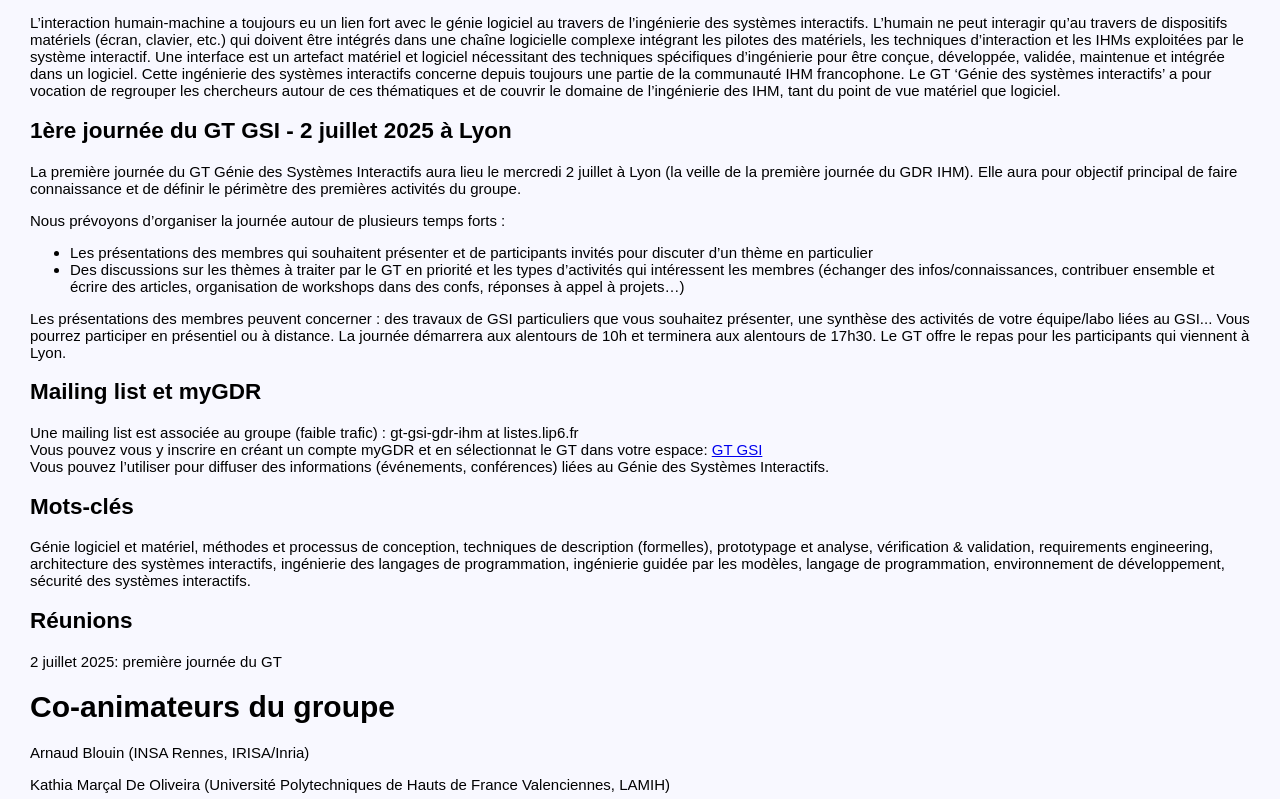
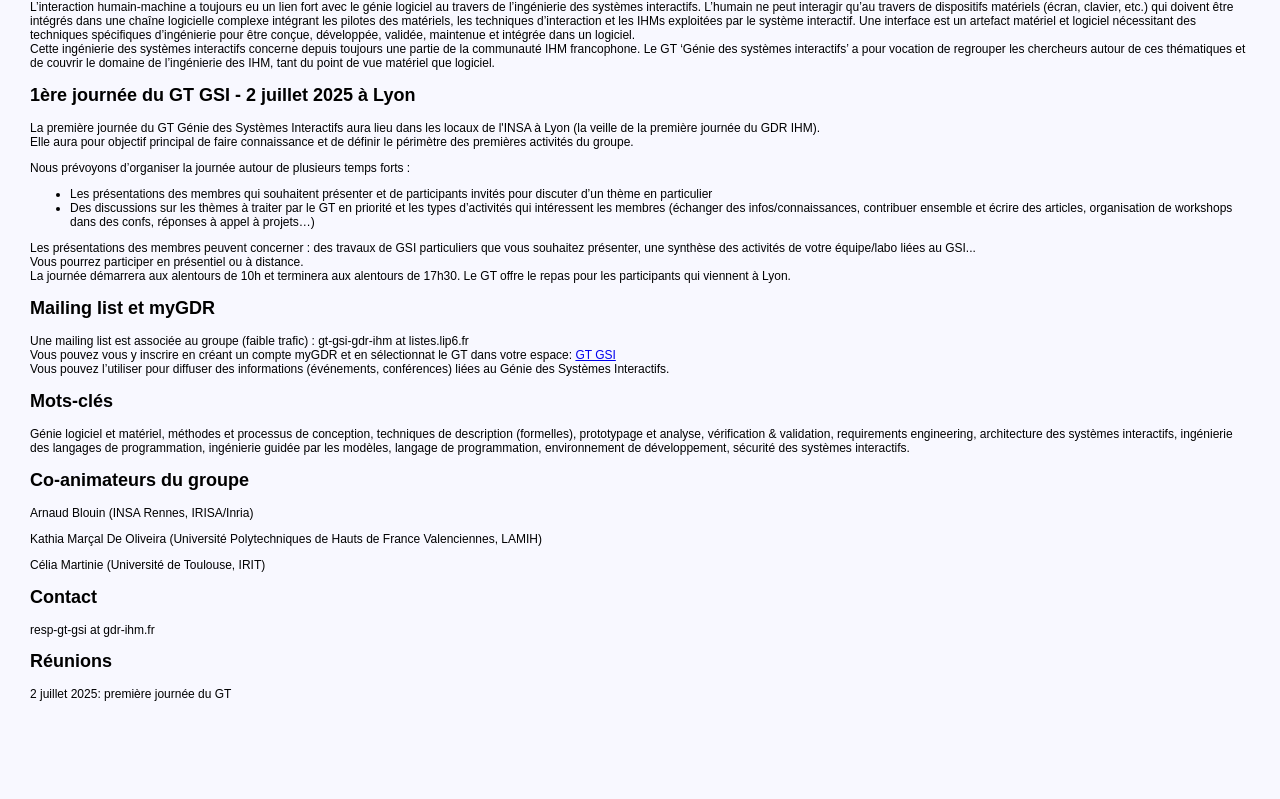
Before and after one commit to gt-gsi/gtgsi, a plain HTML site: page index.html in a window 1280 px wide. Shown: the part 60-859 px from the top of the page. After the commit the page ends 800 px from the top, so only its background shows below. Drawn offline with Linux system fonts and the light colour scheme.

Commit message:
Update index.html

```diff
--- a/index.html
+++ b/index.html
@@ -4,15 +4,15 @@
                 <title>GT Génie des Systèmes Interactifs</title>
             </head>
 
-<body style="background-color: ghostwhite;font-family:arial;font-size:15px;margin-left: 30px;margin-right: 30px">
+<body style="background-color: ghostwhite;font-family:arial;font-size:12px;margin-left: 30px;margin-right: 30px">
     <h1>Groupe de Travail Génie des Systèmes Interactifs</h1>
     <p> L’interaction humain-machine a toujours eu un lien fort avec le génie logiciel au travers de l’ingénierie des systèmes interactifs.
          L’humain ne peut interagir qu’au travers de dispositifs matériels (écran, clavier, etc.) qui doivent être intégrés dans une chaîne logicielle complexe intégrant les pilotes des matériels, les techniques d’interaction et les IHMs exploitées par le système interactif.
-         Une interface est un artefact matériel et logiciel nécessitant des techniques spécifiques d’ingénierie pour être conçue, développée, validée, maintenue et intégrée dans un logiciel.
+         Une interface est un artefact matériel et logiciel nécessitant des techniques spécifiques d’ingénierie pour être conçue, développée, validée, maintenue et intégrée dans un logiciel.<br>
          Cette ingénierie des systèmes interactifs concerne depuis toujours une partie de la communauté IHM francophone. Le GT ‘Génie des systèmes interactifs’ a pour vocation de regrouper les chercheurs autour de ces thématiques et de couvrir le domaine de l’ingénierie des IHM, tant du point de vue matériel que logiciel.</p>
 
     <h2>1ère journée du GT GSI - 2 juillet 2025 à Lyon</h2>
-    <p>La première journée du GT Génie des Systèmes Interactifs aura lieu le mercredi 2 juillet à Lyon (la veille de la première journée du GDR IHM).
+    <p>La première journée du GT Génie des Systèmes Interactifs aura lieu dans les locaux de l'INSA à Lyon (la veille de la première journée du GDR IHM).<br>
         Elle aura pour objectif principal de faire connaissance et de définir le périmètre des premières activités du groupe.</p>
         Nous prévoyons d’organiser la journée autour de plusieurs temps forts :
     <ul>
@@ -20,8 +20,9 @@
         <li>Des discussions sur les thèmes à traiter par le GT en priorité et les types d’activités qui intéressent les membres (échanger des infos/connaissances, contribuer ensemble et écrire des articles, organisation de workshops dans des confs, réponses à appel à projets…)</li>
     </ul>
     <p>
-        Les présentations des membres peuvent concerner : des travaux de GSI particuliers que vous souhaitez présenter, une synthèse des activités de votre équipe/labo liées au GSI...
-        Vous pourrez participer en présentiel ou à distance. La journée démarrera aux alentours de 10h et terminera aux alentours de 17h30. Le GT offre le repas pour les participants qui viennent à Lyon.
+        Les présentations des membres peuvent concerner : des travaux de GSI particuliers que vous souhaitez présenter, une synthèse des activités de votre équipe/labo liées au GSI...<br>
+        Vous pourrez participer en présentiel ou à distance.<br>
+        La journée démarrera aux alentours de 10h et terminera aux alentours de 17h30. Le GT offre le repas pour les participants qui viennent à Lyon.
 
     </p>
 
@@ -35,10 +36,7 @@
     <p>Génie logiciel et matériel, méthodes et processus de conception, techniques de description (formelles), prototypage et analyse, vérification & validation, requirements engineering, architecture des systèmes interactifs, ingénierie des langages de programmation, ingénierie guidée par les modèles, langage de programmation, environnement de développement, sécurité des systèmes interactifs.</p>
 
 
-    <h2>Réunions</h2>
-    <p> 2 juillet 2025: première journée du GT </p>
-
-    <h1>Co-animateurs du groupe</h1>
+    <h2>Co-animateurs du groupe</h2>
     <p> Arnaud Blouin (INSA Rennes, IRISA/Inria)</p>
     <p> Kathia Marçal De Oliveira (Université Polytechniques de Hauts de France Valenciennes, LAMIH)</p>
     <p> Célia Martinie (Université de Toulouse, IRIT) </p>
@@ -46,5 +44,8 @@
     <h2>Contact</h2>
     <p>resp-gt-gsi at gdr-ihm.fr</p>
 
+    <h2>Réunions</h2>
+    <p> 2 juillet 2025: première journée du GT </p>
+
 </body>
 </html>
```
